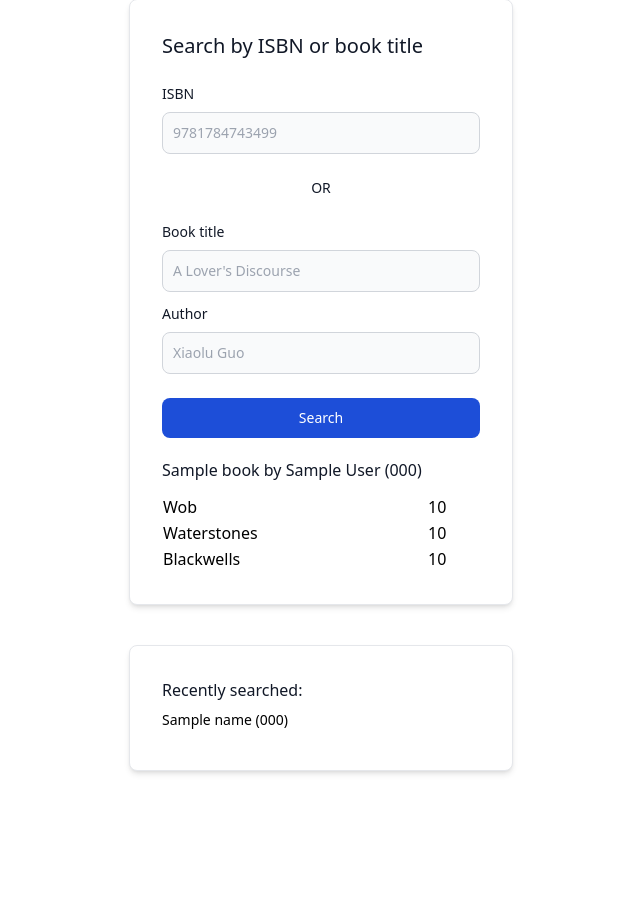
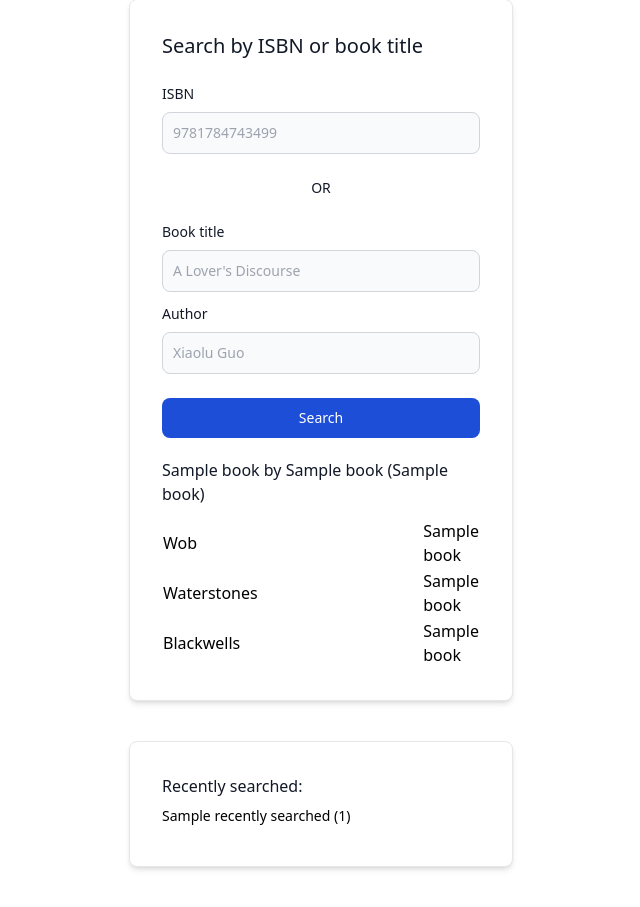
Before and after one commit to bvechiato/book-compare, a Flask app: template app/templates/main.html in a window 1280 px wide. Shown: the part 101-1008 px from the top of the page, without its empty margins (319-959 px from the left). Before the commit the page ends 875 px from the top, so only its background shows below. Run offline with Flask 2, Linux system fonts and the light colour scheme; the template is opened without the code that fills it: most values are stand-ins (such as "Sample title", 1, 10 or a date in 2020); some libraries are stand-ins or nearby versions.

Commit message:
SearchISBN tweakin

```diff
--- a/app/routes.py
+++ b/app/routes.py
@@ -1,4 +1,3 @@
-from dataclasses import asdict
 from flask import render_template, request, redirect
 from checks import checks
 from checks.find import find as find
@@ -46,7 +45,7 @@ def search_with_name(search_term):
                            waterstones_url.strip(), blackwells_url.strip())
 
     cache_manager.set(isbn, new_book)
-    display_book = asdict(new_book)
+    display_book = str(new_book).split(", ")
 
     recently_searched = cache_manager.get_all()
     return render_template('main.html', book=display_book, recently_searched=recently_searched)
--- a/app/templates/footer.html
+++ b/app/templates/footer.html
@@ -1,8 +1,8 @@
 {% block footer %}
 <footer class="bg-white shadow-md border border-gray-200 rounded-lg max-w-sm p-4 sm:p-6 lg:p-8 dark:bg-gray-800 dark:border-gray-700 m-auto mt-10 mb-10">
     <h3 class="text-s font-medium text-gray-900 block mb-2 dark:text-gray-300">Recently searched:</h3>
-    {% for item in recently_searched.keys(): %}
-        <p class="text-sm mt-2 mb-2 dark:text-gray-300"><a href="/{{ recently_searched[item]['isbn'] }}">{{ recently_searched[item]['title'] }}</a> ({{ recently_searched[item]['isbn'] }})</p>
+    {% for item in range(recently_searched|length): %}
+        <p class="text-sm mt-2 mb-2 dark:text-gray-300"><a href="/{{ recently_searched[item][0] }}">{{ recently_searched[item][1] }}</a> ({{ recently_searched[item][0] }})</p>
     {% endfor %}
 </footer>
 {% endblock %}
--- a/app/templates/main.html
+++ b/app/templates/main.html
@@ -1,7 +1,7 @@
 {% extends "base.html" %}
 
 {% block body %}
-<h3 class="text-m text-gray-900 block mb-3 dark:text-gray-300 mt-5"><a href="{{ book['url_search'] }}" class="font-medium">{{ book['title'] }}</a> <span class="font-light">by {{ book['author'] }} ({{ book['isbn'] }})</span></h3>
+<h3 class="text-m text-gray-900 block mb-3 dark:text-gray-300 mt-5"><a href="{{ book[3] }}" class="font-medium">{{ book[1] }}</a> <span class="font-light">by {{ book[2] }} ({{ book[0] }})</span></h3>
 
 <table class="table-auto w-full dark:text-gray-300">
     <colgroup>
@@ -10,18 +10,18 @@
     </colgroup>
     <tr>
         <!-- wob -->
-        <td><a href="{{ book['url_wob'] }}" class="hover:font-medium dark:text-gray-300">Wob</a></td>
-        <td>{{ book['price_wob'] }}</td>
+        <td><a href="{{ book[7] }}" class="hover:font-medium dark:text-gray-300">Wob</a></td>
+        <td>{{ book[4] }}</td>
     </tr>
     <tr>
         <!-- waterstones -->
-        <td><a href="{{ book['url_waterstones'] }}" class="hover:font-medium dark:text-gray-300">Waterstones</a></td>
-        <td>{{ book['price_waterstones'] }}</td>
+        <td><a href="{{ book[8] }}" class="hover:font-medium dark:text-gray-300">Waterstones</a></td>
+        <td>{{ book[5] }}</td>
     </tr>
     <tr>
         <!-- blackwells -->
-        <td><a href="{{ book['url_blackwells'] }}" class="hover:font-medium dark:text-gray-300">Blackwells</a></td>
-        <td>{{ book['price_blackwells'] }}</td>
+        <td><a href="{{ book[9] }}" class="hover:font-medium dark:text-gray-300">Blackwells</a></td>
+        <td>{{ book[6] }}</td>
     </tr>
 </table>
 {% endblock %}
```
Also changed, not shown: app/cache_manager.py (+7 -18 lines).
